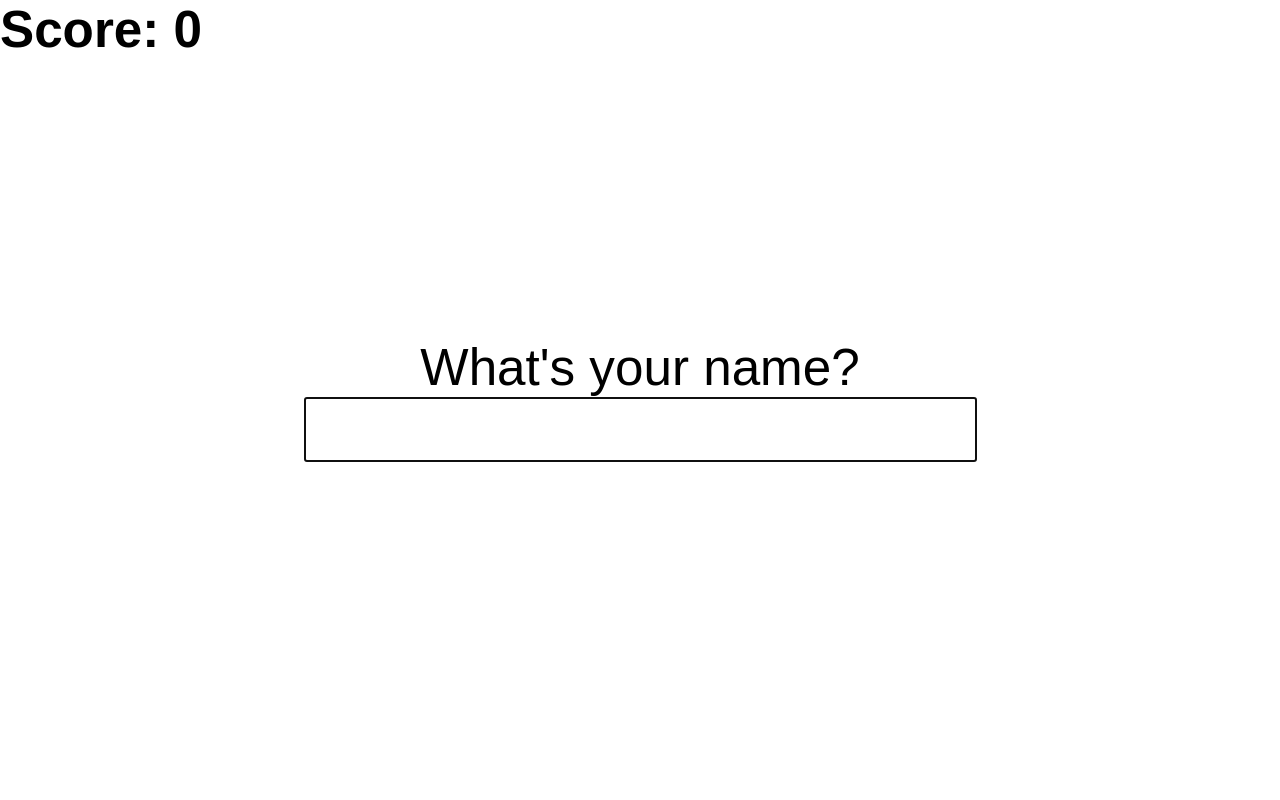
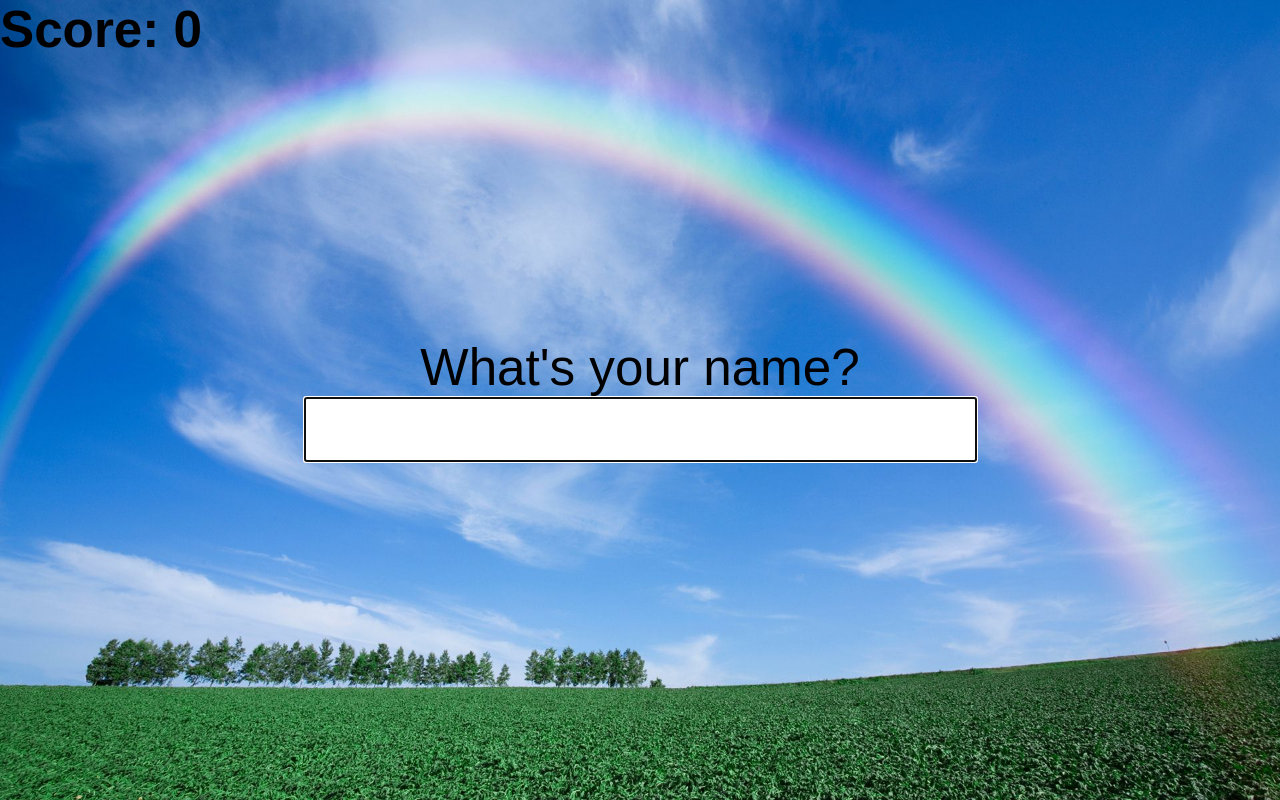
Before and after one commit to dazraf/times-table, a plain HTML site: page index.html in a window 1280 px wide. Drawn offline with Linux system fonts and the light colour scheme.

Commit message:
background

```diff
--- a/index.html
+++ b/index.html
@@ -18,6 +18,10 @@
         width: 100%;
         height: 100%;
         margin: 0;
+        background-image: url("background.jpg");
+        background-repeat: no-repeat;
+        background-attachment: fixed;
+        background-size: 100% 100%;
     }
 
     #display {
```
Also changed, not shown: background.jpg (added).
